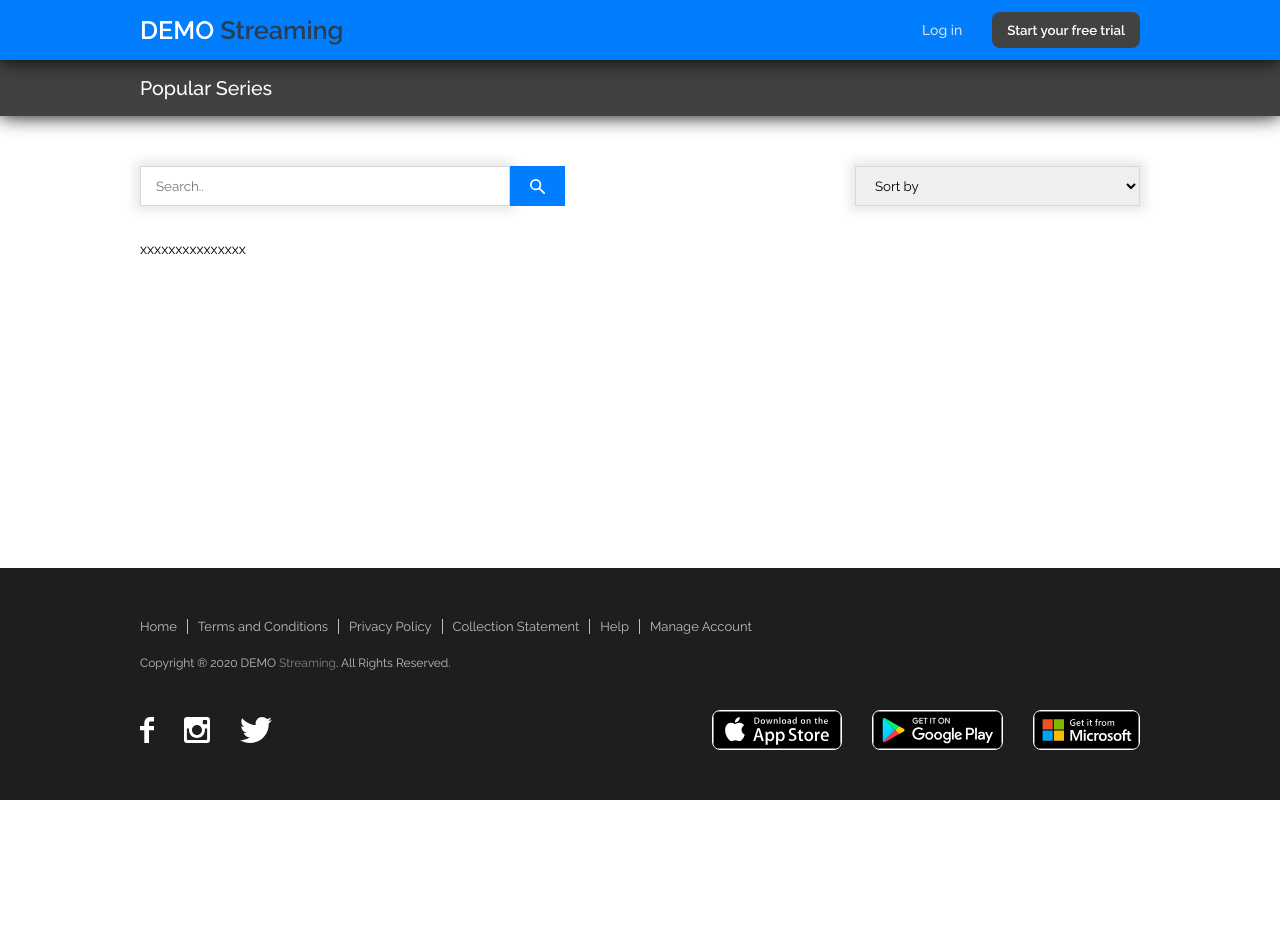
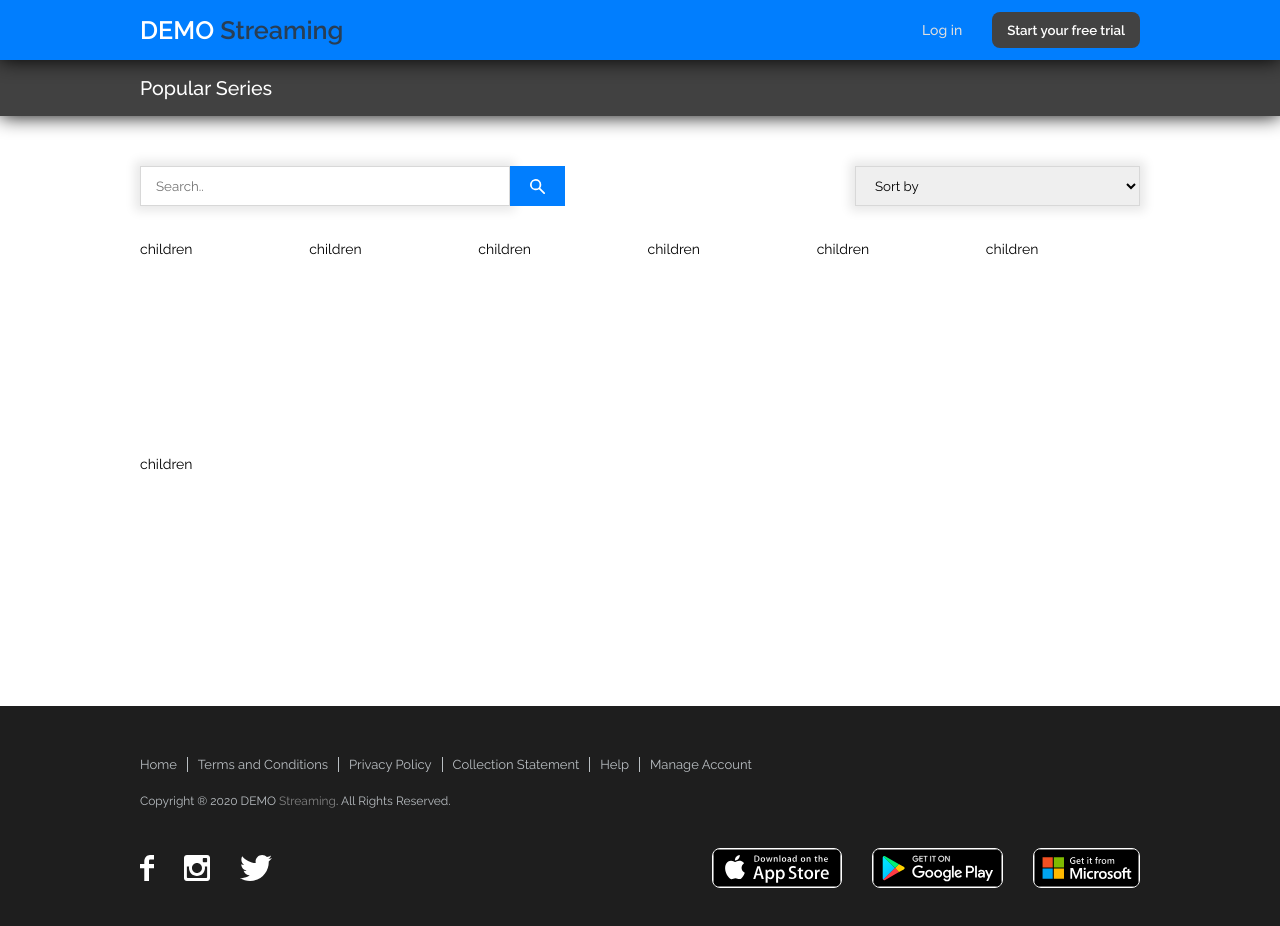
Before and after one commit to yunusemremert/frontend-challenge, a Next.js app: page /series in a window 1280 px wide. Shown: the top 926 px of the page. Before the commit the page ends 800 px from the top, so only its background shows below. Built offline with nearby package versions, Linux system fonts and the light colour scheme.

Commit message:
Series Ekranı
Tasarım

```diff
--- a/components/box/index.js
+++ b/components/box/index.js
@@ -1,5 +1,7 @@
+import styles from './style.module.css'
+
 function Box({ children }) {
-   return children
+   return <div>children</div>
 }
 
 export default Box
--- a/components/box/style.module.css
+++ b/components/box/style.module.css
@@ -0,0 +1,6 @@
+.box {
+    display: grid;
+    grid-template-columns: repeat(auto-fill, minmax(135px, 1fr));
+    grid-gap: 15px;
+    grid-auto-rows: 200px;
+}
--- a/components/series/index.js
+++ b/components/series/index.js
@@ -5,6 +5,7 @@ import Select from '../select'
 import Box from '../box'
 
 import styles from './style.module.css'
+import stylesBox from '../box/style.module.css'
 
 function Series() {
    return (
@@ -19,7 +20,9 @@ function Series() {
                </div>
             </form>
          </div>
-         <div>
+         <div className={stylesBox.box}>
+            <Box>xxx</Box>
+            <Box>xxx</Box>
             <Box>xxx</Box>
             <Box>xxx</Box>
             <Box>xxx</Box>
```
